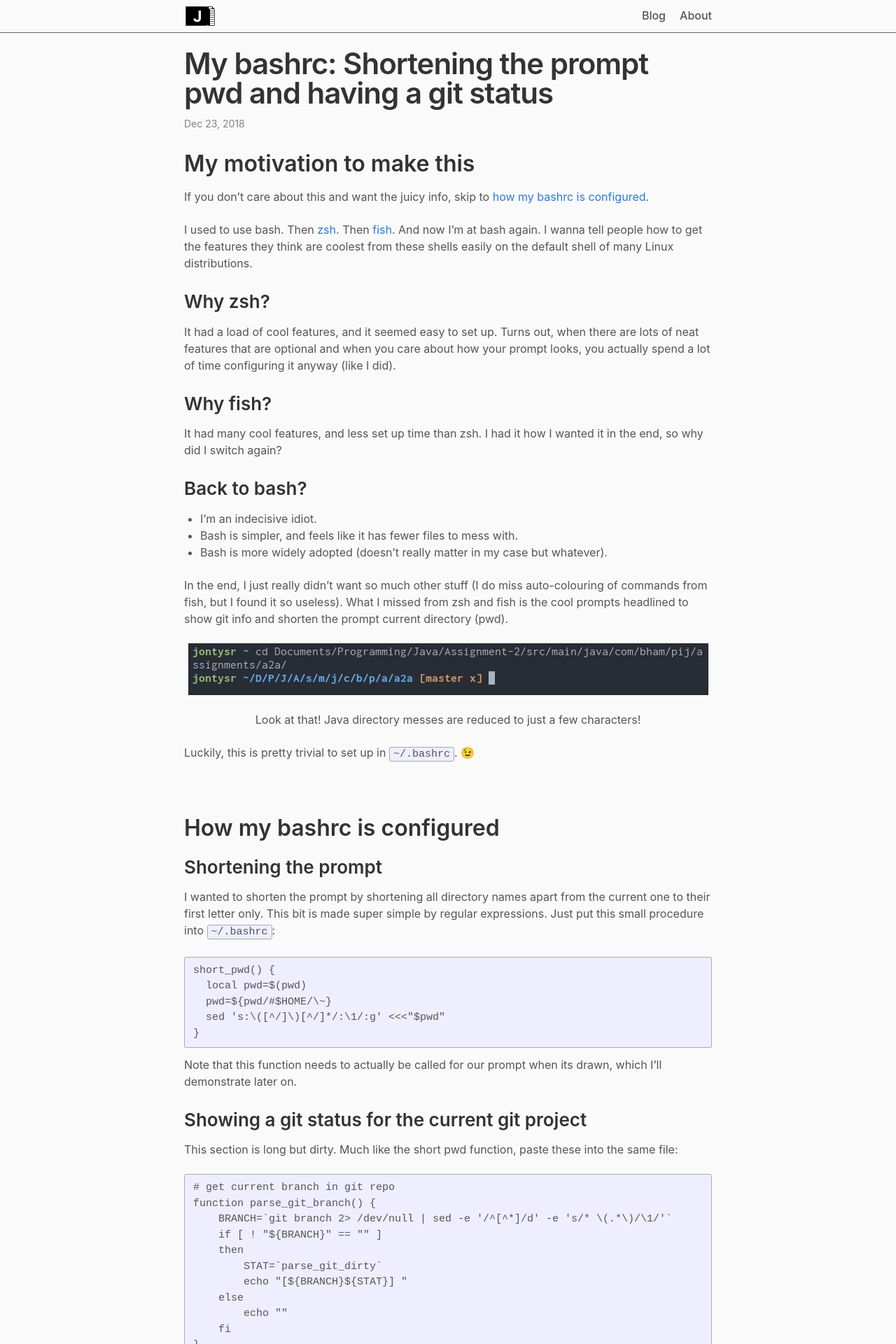
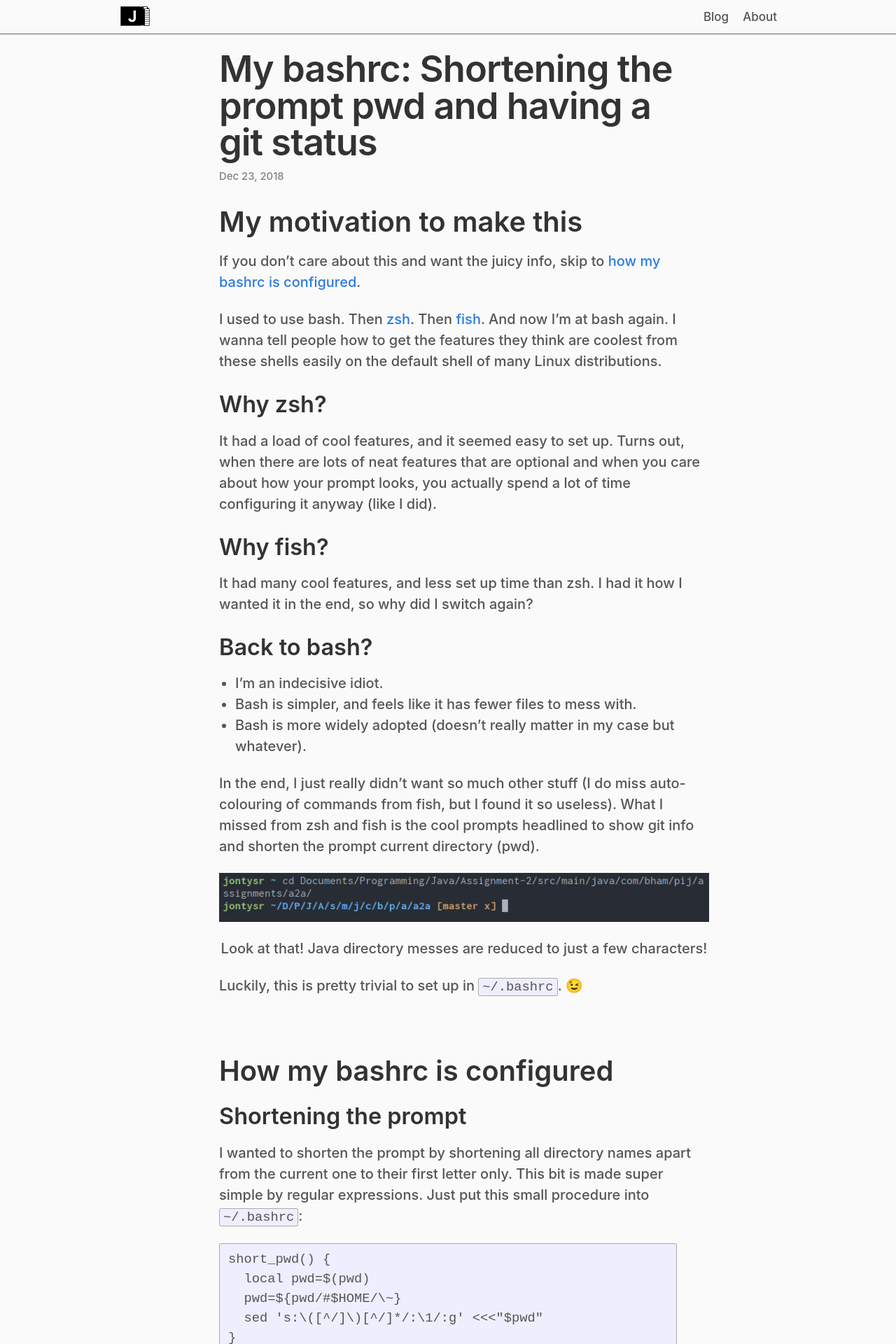
Before and after one commit to JontySR/JontySR.github.io, a Jekyll site: the page built from _posts/2018-12-23-bashrc.md, in a window 1280 px wide. Shown: the top 1920 px of the page at 70% size. Built offline with Jekyll 4.4.1, drawn with Linux system fonts in a browser that asks for light colours; some web fonts are replaced; Markdown is read by kramdown in place of the engine named in the settings.

Commit message:
Added reading mode and changed content widths

```diff
--- a/_layouts/about.html
+++ b/_layouts/about.html
@@ -1,5 +1,5 @@
 ---
-layout: default-wide
+layout: default
 ---
 
 {{ content }}
--- a/_layouts/default-wide.html
+++ b/_layouts/default-reading.html
@@ -8,7 +8,7 @@
     {%- include header.html -%}
 
     <main class="page-content" aria-label="Content">
-      <div class="wrapper-wide">
+      <div class="wrapper-reading">
         {{ content }}
       </div>
     </main>
--- a/_layouts/post.html
+++ b/_layouts/post.html
@@ -1,5 +1,5 @@
 ---
-layout: default
+layout: default-reading
 ---
 <article class="post h-entry" itemscope itemtype="http://schema.org/BlogPosting">
 
--- a/_sass/minima.scss
+++ b/_sass/minima.scss
@@ -7,8 +7,10 @@
 
 // $base-font-family: -apple-system, BlinkMacSystemFont, "Segoe UI", Roboto, Helvetica, Arial, sans-serif, "Apple Color Emoji", "Segoe UI Emoji", "Segoe UI Symbol" !default;
 $base-font-family: "Inter", sans-serif !default;
-$base-font-size:   16px !default;
+$base-font-size:   17px !default;
 $base-font-weight: 400 !default;
+$large-font-size:   20px !default;
+$large-font-weight: 500 !default;
 $small-font-size:  $base-font-size * 0.875 !default;
 $base-line-height: 1.5 !default;
 
@@ -36,8 +38,8 @@ $colors:(
 );
 
 $colors-dark:(
-  heading:       map-get($colors, background),
-  text: #dbdada,
+  heading:       #cacacd,
+  text: #cacacd,
   text-light:       #3f3f3f,
   background: #131313,
   background-alt: #191919,
@@ -58,8 +60,8 @@ $colors-dark:(
 $table-text-align: left !default;
 
 // Width of the content area
-$content-width:    50em !default;
-$content-width-wide:    70em !default;
+$content-width:    58em !default;
+$content-width-reading:    35em !default;
 
 $on-palm:          45em !default;
 $on-laptop:        50em !default;
@@ -84,6 +86,10 @@ $on-large:         $on-laptop !default;
 
 @mixin relative-font-size($ratio) {
   font-size: $base-font-size * $ratio;
+}
+
+@mixin relative-font-size-reading($ratio) {
+  font-size: $large-font-size * $ratio;
 }
 
 // Setup colour schemes
--- a/_sass/minima/_base.scss
+++ b/_sass/minima/_base.scss
@@ -154,7 +154,7 @@ blockquote {
   color: getColor(grey);
   border-left: 4px solid getColor(grey-light);
   padding-left: $spacing-unit / 2;
-  @include relative-font-size(1.125);
+  @include relative-font-size-reading(1.125);
   letter-spacing: -1px;
   font-style: italic;
 
@@ -170,7 +170,7 @@ blockquote {
  */
 pre,
 code {
-  @include relative-font-size(0.9375);
+  @include relative-font-size-reading(0.9375);
   border: 1px solid getColor(grey-light);
   border-radius: 3px;
   background-color: getColor(code);
@@ -222,22 +222,25 @@ pre {
   }
 }
 
-.wrapper-wide {
-  max-width: -webkit-calc(#{$content-width-wide} - (#{$spacing-unit}));
-  max-width:         calc(#{$content-width-wide} - (#{$spacing-unit}));
+.wrapper-reading {
+  max-width: -webkit-calc(#{$content-width-reading} - (#{$spacing-unit}));
+  max-width:         calc(#{$content-width-reading} - (#{$spacing-unit}));
   margin-right: auto;
   margin-left: auto;
   padding-right: $spacing-unit / 2;
   padding-left: $spacing-unit / 2;
+  font: $large-font-weight #{$large-font-size}/#{$base-line-height} $base-font-family;
+  color: getColor(text);
   @extend %clearfix;
 
   @media screen and (min-width: $on-large) {
-    max-width: -webkit-calc(#{$content-width-wide} - (#{$spacing-unit} * 2));
-    max-width:         calc(#{$content-width-wide} - (#{$spacing-unit} * 2));
+    max-width: -webkit-calc(#{$content-width-reading} - (#{$spacing-unit} * 2));
+    max-width:         calc(#{$content-width-reading} - (#{$spacing-unit} * 2));
     padding-right: $spacing-unit;
     padding-left: $spacing-unit;
   }
 }
+
 
 
 
--- a/_sass/minima/_layout.scss
+++ b/_sass/minima/_layout.scss
@@ -223,7 +223,7 @@
 }
 
 .post-list-heading {
-  @include relative-font-size(1.75);
+  @include relative-font-size-reading(1.75);
 }
 
 .post-list {
@@ -256,39 +256,47 @@
 
 .post-title,
 .post-content h1 {
-  @include relative-font-size(2.625);
+  @include relative-font-size-reading(2.625);
   letter-spacing: -1px;
   line-height: 1;
 
   @media screen and (min-width: $on-large) {
-    @include relative-font-size(2.625);
+    @include relative-font-size-reading(2.625);
   }
 }
 
 .post-content {
   margin-bottom: $spacing-unit;
+  margin-left: auto;
+  margin-right: auto;
+  p, ul, ol {
+    @media screen and (min-width: $on-medium) {
+      width: 35em;
+    }
+  }
+
 
   h2 {
-    @include relative-font-size(1.75);
+    @include relative-font-size-reading(1.75);
 
     @media screen and (min-width: $on-large) {
-      @include relative-font-size(2);
+      @include relative-font-size-reading(2);
     }
   }
 
   h3 {
-    @include relative-font-size(1.375);
+    @include relative-font-size-reading(1.375);
 
     @media screen and (min-width: $on-large) {
-      @include relative-font-size(1.625);
+      @include relative-font-size-reading(1.625);
     }
   }
 
   h4 {
-    @include relative-font-size(1.125);
+    @include relative-font-size-reading(1.125);
 
     @media screen and (min-width: $on-large) {
-      @include relative-font-size(1.25);
+      @include relative-font-size-reading(1.25);
     }
   }
 }
@@ -314,7 +322,7 @@
   @media screen and (min-width: $on-medium) {
     grid-template-columns: 1fr 1fr;
   }
-  @media screen and (min-width: $content-width-wide) {
+  @media screen and (min-width: $content-width) {
     grid-template-columns: 1fr 1fr 1fr;
   }
 }
```
